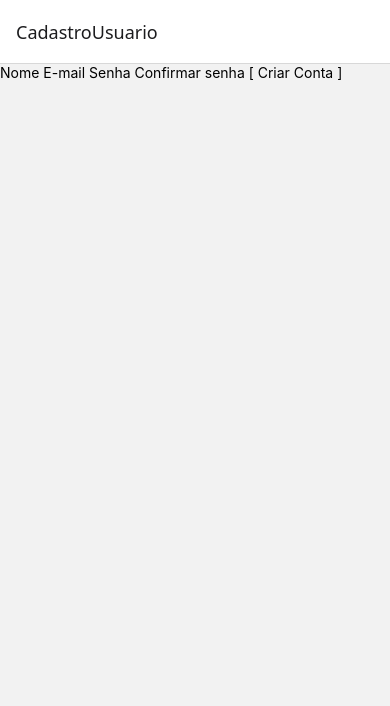
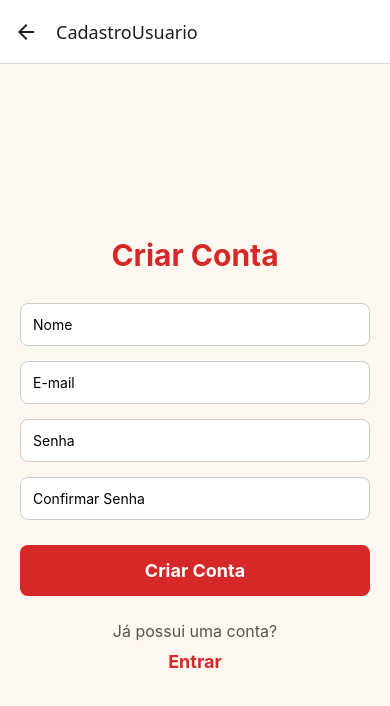
Before and after one commit to SeuJorge021/Appzzaria, a React Native app: screen /CadastroUsuario in a window 390 px wide. Shown: the top 706 px of the page. Built offline with nearby package versions, Linux system fonts and the light colour scheme.

Commit message:
Atualiza telas de login e cadastro

```diff
--- a/src/routes/StackRoutes.js
+++ b/src/routes/StackRoutes.js
@@ -11,14 +11,19 @@ export default function StackRoutes() {
   return (
     <Stack.Navigator>
 
+
       <Stack.Screen
-    name="CadastroUsuario"
-    component={CadastroUsuario}
+
+      name="Login"
+      component={Login}
+
   />
 
       <Stack.Screen
-        name="Login"
-        component={Login}
+
+        name="CadastroUsuario"
+        component={CadastroUsuario}
+
       />
 
     </Stack.Navigator>
--- a/src/screens/CadastroUsuario/CadastroUsuario.js
+++ b/src/screens/CadastroUsuario/CadastroUsuario.js
@@ -1,20 +1,57 @@
-import { View, Text } from 'react-native';
+import { View, Text, TextInput, Pressable } from 'react-native';
+import styles from './styles';
 
-export default function CadastroUsuario() {
+export default function CadastroUsuario({ navigation }) {
 
   return (
-    <View>
-      <Text>
 
-       Nome
-       E-mail
-       Senha
-       Confirmar senha
+    <View style={styles.container}>
 
-[ Criar Conta ]
+      <Text style={styles.titulo}>
+        Criar Conta
+      </Text>
 
+      <TextInput
+        placeholder="Nome"
+        style={styles.input}
+      />
+
+      <TextInput
+        placeholder="E-mail"
+        style={styles.input}
+      />
+
+      <TextInput
+        placeholder="Senha"
+        secureTextEntry={true}
+        style={styles.input}
+      />
+
+      <TextInput
+        placeholder="Confirmar Senha"
+        secureTextEntry={true}
+        style={styles.input}
+      />
+
+      <Pressable style={styles.botao}>
+        <Text style={styles.textoBotao}>
+          Criar Conta
+        </Text>
+      </Pressable>
+
+      <Text style={styles.textoLogin}>
+        Já possui uma conta?
       </Text>
+
+      <Pressable style={styles.botaoSecundario}
+  onPress={() => navigation.navigate('Login')}>
+        <Text style={styles.textoBotaoSecundario}>
+          Entrar
+        </Text>
+      </Pressable>
+
     </View>
+
   );
 
 }
--- /dev/null
+++ b/src/screens/CadastroUsuario/styles.js
@@ -0,0 +1,63 @@
+import { StyleSheet } from 'react-native';
+
+const styles = StyleSheet.create({
+
+  container: {
+    flex: 1,
+    justifyContent: 'center',
+    padding: 20,
+    backgroundColor: '#FFF8F0',
+  },
+
+  titulo: {
+    fontSize: 30,
+    fontWeight: 'bold',
+    textAlign: 'center',
+    marginBottom: 30,
+    color: '#D62828',
+  },
+
+  input: {
+    borderWidth: 1,
+    borderColor: '#CCCCCC',
+    borderRadius: 8,
+    padding: 12,
+    marginBottom: 15,
+    backgroundColor: '#FFFFFF',
+  },
+
+  botao: {
+    backgroundColor: '#D62828',
+    padding: 15,
+    borderRadius: 8,
+    alignItems: 'center',
+    marginTop: 10,
+  },
+
+  textoBotao: {
+    color: '#FFFFFF',
+    fontSize: 18,
+    fontWeight: 'bold',
+  },
+
+  textoLogin: {
+    textAlign: 'center',
+    marginTop: 25,
+    marginBottom: 10,
+    color: '#555555',
+    fontSize: 16,
+  },
+
+  botaoSecundario: {
+    alignItems: 'center',
+  },
+
+  textoBotaoSecundario: {
+    color: '#D62828',
+    fontSize: 18,
+    fontWeight: 'bold',
+  },
+
+});
+
+export default styles;
--- a/src/screens/Login/Login.js
+++ b/src/screens/Login/Login.js
@@ -1,9 +1,87 @@
-import { View, Text } from 'react-native';
+import {
+  View,
+  Text,
+  TextInput,
+  TouchableOpacity,
+  StyleSheet
+} from 'react-native';
 
 export default function Login() {
+
   return (
-    <View>
-      <Text>Tela de Login</Text>
+
+    <View style={styles.container}>
+
+      <Text style={styles.logo}>
+        🍕 APPZZARIA
+      </Text>
+
+      <TextInput
+        style={styles.input}
+        placeholder="Digite seu email"
+      />
+
+      <TextInput
+        style={styles.input}
+        placeholder="Digite sua senha"
+        secureTextEntry
+      />
+
+      <TouchableOpacity style={styles.button}>
+        <Text style={styles.buttonText}>
+          ENTRAR
+        </Text>
+      </TouchableOpacity>
+
+      <Text style={styles.register}>
+        Criar uma conta
+      </Text>
+
     </View>
+
   );
+
 }
+
+
+const styles = StyleSheet.create({
+
+  container:{
+    flex:1,
+    justifyContent:'center',
+    padding:20,
+  },
+
+  logo:{
+    fontSize:32,
+    fontWeight:'bold',
+    textAlign:'center',
+    marginBottom:40,
+  },
+
+  input:{
+    borderWidth:1,
+    borderColor:'#ccc',
+    padding:15,
+    marginBottom:15,
+    borderRadius:10,
+  },
+
+  button:{
+    backgroundColor:'red',
+    padding:15,
+    borderRadius:10,
+    alignItems:'center',
+  },
+
+  buttonText:{
+    color:'#fff',
+    fontWeight:'bold',
+  },
+
+  register:{
+    marginTop:20,
+    textAlign:'center',
+  }
+
+});
```
